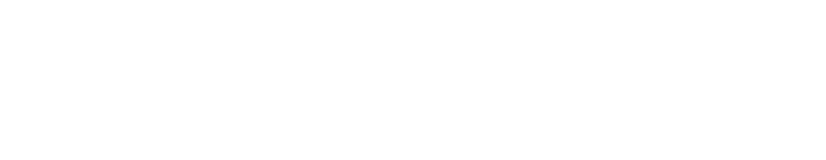
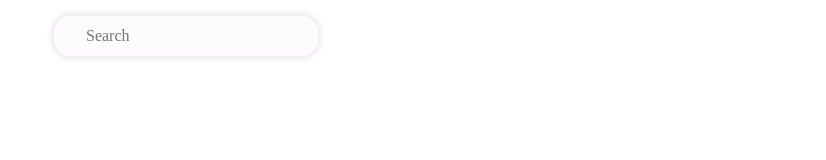
Before and after one commit to Hex-Zero/markeep, a Next.js app: page / in a window 1280 px wide. Shown: the top 160 px of the page, without its empty margins (454-1280 px from the left). Built offline with nearby package versions, Linux system fonts and the light colour scheme.

Commit message:
introduce search bar style

```diff
--- a/assets/timeSolid.tsx
+++ b/assets/timeSolid.tsx
@@ -1,16 +1,18 @@
 import * as React from "react";
 
-export interface ITimesSolidProps {}
+export interface ITimesSolidProps {
+  onClick: (e: React.MouseEvent<SVGSVGElement, MouseEvent>) => void;
+}
 
 export function TimesSolid(props: ITimesSolidProps) {
   return (
     <svg
+      onClick={(e) => props.onClick(e)}
       xmlns="http://www.w3.org/2000/svg"
       aria-hidden="true"
       focusable="false"
       data-prefix="fas"
       data-icon="times"
-      height="1em"
       className="svg-inline--fa fa-times fa-w-11"
       role="img"
       viewBox="0 0 352 512"
--- /dev/null
+++ b/components/SearchBar.tsx
@@ -0,0 +1,24 @@
+import * as React from "react";
+import style from "../styles/input.module.scss";
+
+export interface ISearchBarProps {
+  getInputRef: (ref: React.RefObject<HTMLInputElement>) => void;
+}
+
+export function SearchBar(props: ISearchBarProps) {
+  React.useEffect(() => {
+    props.getInputRef(inputRef);
+  }, []);
+
+  const inputRef = React.useRef<HTMLInputElement>(null);
+  return (
+    <div className={style.searchBarContainer}>
+      <input
+        ref={inputRef}
+        className={style.searchBar}
+        type="text"
+        placeholder="Search"
+      />
+    </div>
+  );
+}
--- a/components/label.tsx
+++ b/components/label.tsx
@@ -72,9 +72,7 @@ export default function Label(props: ILabelProps) {
           {isEditing ? <div>SAVE</div> : <div>EDIT</div>} */}
         </label>
 
-        <div onClick={() => props.handleDeleteInput()}>
-          <TimesSolid></TimesSolid>
-        </div>
+        <TimesSolid onClick={() => props.handleDeleteInput()}></TimesSolid>
       </div>
     </>
   );
--- a/pages/index.tsx
+++ b/pages/index.tsx
@@ -8,10 +8,14 @@ import { Modal } from "../components/dialogs/modal";
 import buttonStyles from "../styles/button.module.scss";
 import { getPersonData } from "../hooks/usePersonData";
 import style from "../styles/person.module.scss";
+import { SearchBar } from "../components/SearchBar";
 
 const Home: NextPage = () => {
   const [data, setData] = useState<IPerson[]>([]);
   const [showAddPersonModal, setShowAddPersonModal] = useState(false);
+  const [searchInputRef, setSearchInputRef] = useState<HTMLInputElement | null>(
+    null
+  );
 
   const refresh = () => {
     console.log(data);
@@ -46,6 +50,12 @@ const Home: NextPage = () => {
           onOpenModal={showAddPersonModal}
         ></AddNewPerson>
       </Modal>
+      <SearchBar
+        getInputRef={(ref) => {
+          setSearchInputRef(ref.current);
+          ref?.current?.focus();
+        }}
+      ></SearchBar>
       <div className={style.personsContainer}>
         {data.map((person) => {
           return (
--- a/styles/input.module.scss
+++ b/styles/input.module.scss
@@ -14,7 +14,19 @@
       border: none;
       min-width: 100%;
       width: min-content;
+      cursor: pointer;
+      &:focus {
+        outline: none;
+        background-color: rgb(251, 245, 255);
+        cursor: text;
+      }
     }
+  }
+
+  & > svg {
+    height: 1rem;
+    width: 1rem;
+    fill: rgb(150, 150, 150);
   }
 }
 
@@ -27,4 +39,36 @@
   font-size: 1rem;
   padding: 0.5rem;
   background-color: #fff;
+  &:focus {
+    outline: none;
+    background-color: rgb(251, 245, 255);
+  }
 }
+
+.searchBarContainer {
+  display: flex;
+  align-items: center;
+  justify-content: center;
+  width: 100%;
+  height: 100%;
+  outline: none;
+  resize: none;
+  font-size: 1rem;
+  padding: 1rem;
+}
+
+.searchBar {
+  outline: none;
+  resize: none;
+  font-size: 1rem;
+  padding: 0.5rem;
+  background-color: #fff;
+  padding: 0.5rem 2rem;
+  border-radius: 1rem;
+  box-shadow: 0 0 6px 2px rgba(0, 0, 0, 0.1);
+  border: none;
+  &:focus {
+    outline: none;
+    background-color: rgb(254, 251, 255);
+  }
+}
```
